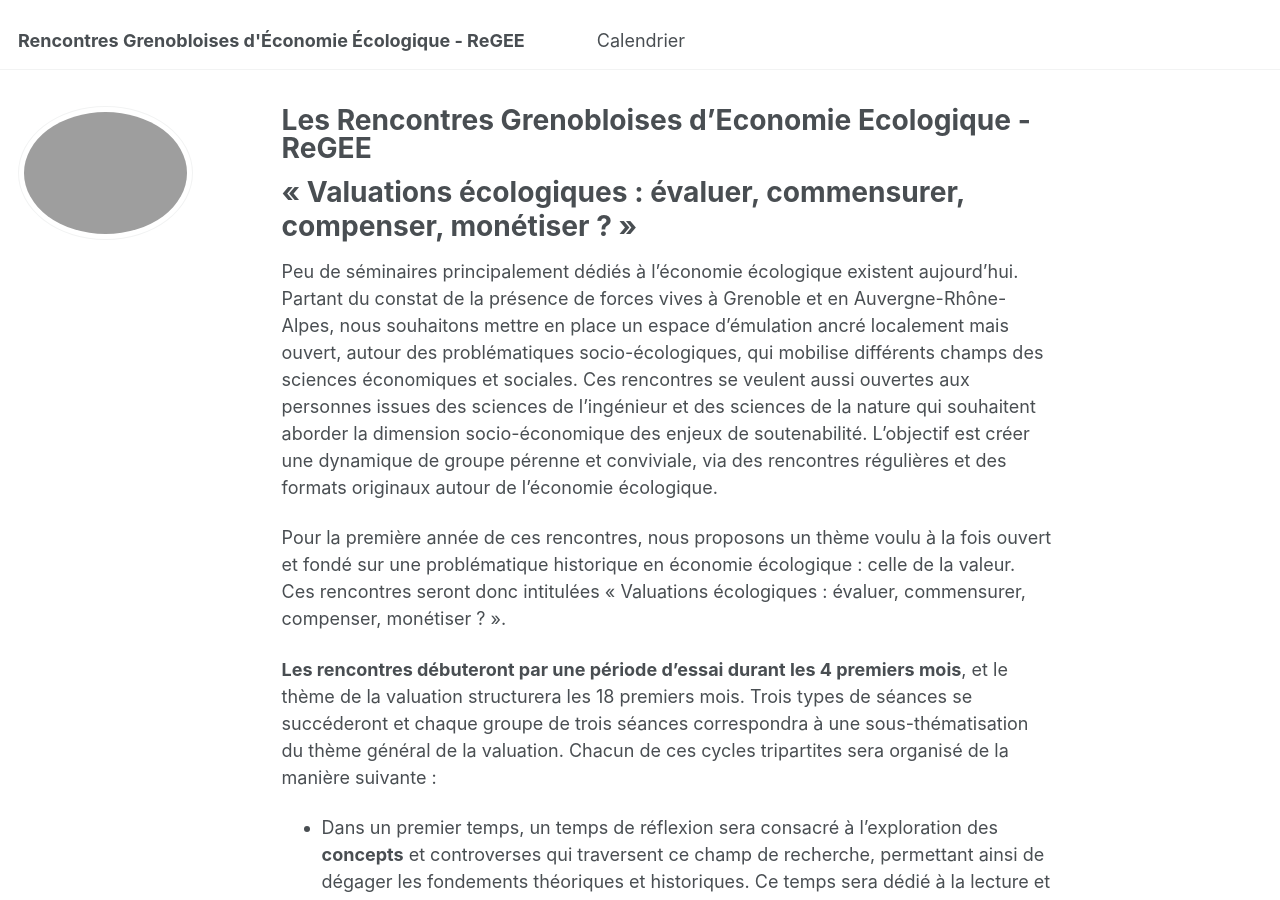
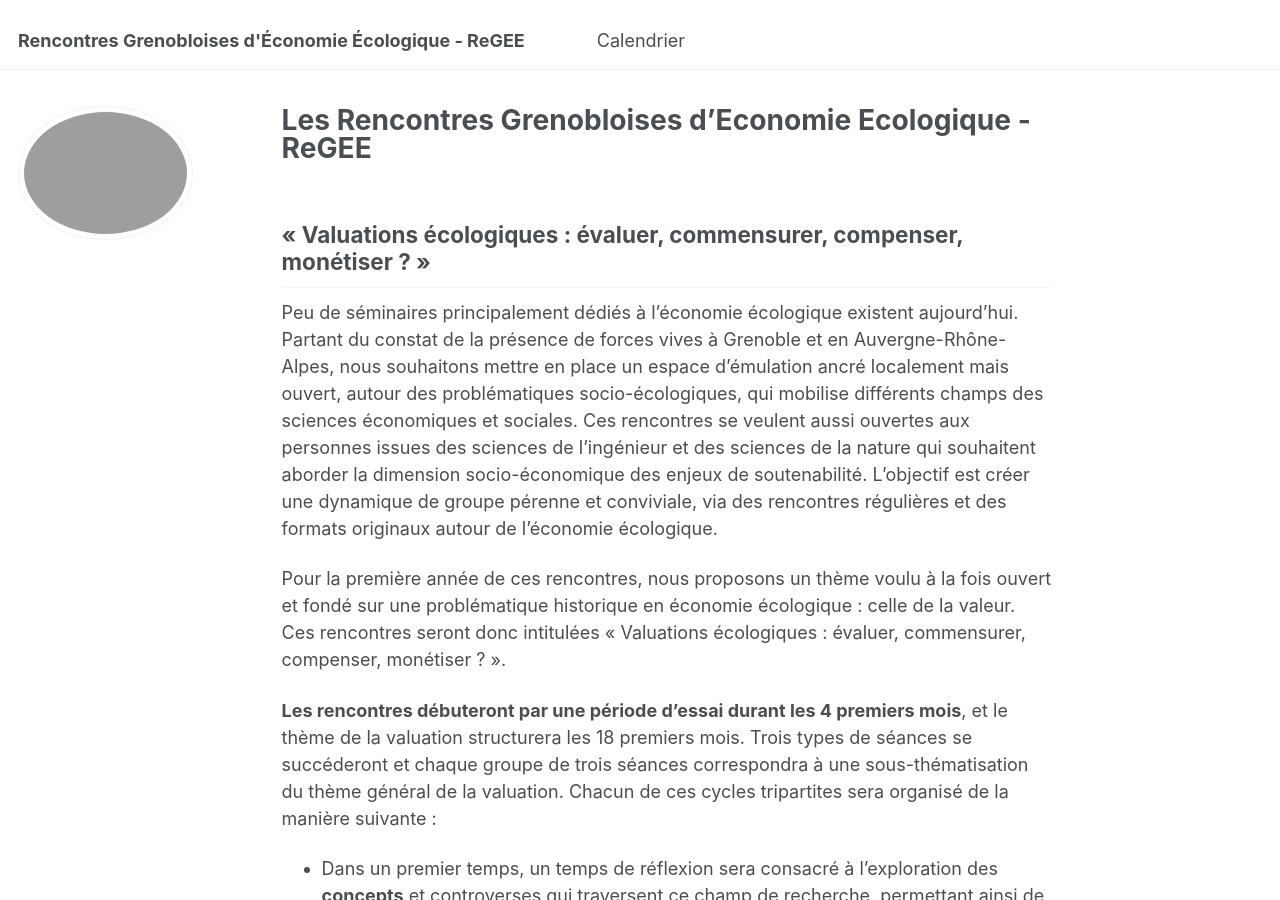
Before and after one commit to rencontres-ecol-econ/rencontres-ecol-econ.github.io, a Jekyll site: the page built from _pages/about.md, in a window 1280 px wide and 900 px high. Built offline with Jekyll 4.4.1, drawn with Linux system fonts in a browser that asks for light colours.

```diff
--- a/_pages/about.md
+++ b/_pages/about.md
@@ -7,7 +7,9 @@ redirect_from:
   - /about.html
 ---
 
-# « Valuations écologiques : évaluer, commensurer, compenser, monétiser ? »
+
+
+## « Valuations écologiques : évaluer, commensurer, compenser, monétiser ? »
 
 Peu de séminaires principalement dédiés à l’économie écologique existent aujourd’hui. Partant du constat de la présence de forces vives à Grenoble et en Auvergne-Rhône-Alpes, nous souhaitons mettre en place un espace d’émulation ancré localement mais ouvert, autour des problématiques socio-écologiques, qui mobilise différents champs des sciences économiques et sociales. Ces rencontres se veulent aussi ouvertes aux personnes issues des sciences de l’ingénieur et des sciences de la nature qui souhaitent aborder la dimension socio-économique des enjeux de soutenabilité. L’objectif est créer une dynamique de groupe pérenne et conviviale, via des rencontres régulières et des formats originaux autour de l’économie écologique.
 
```
